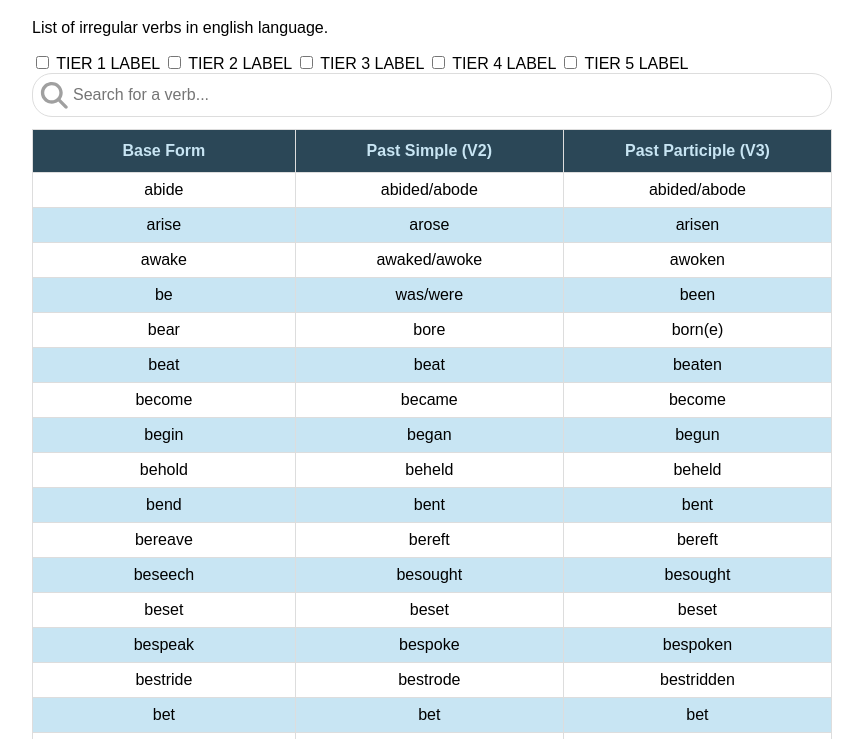
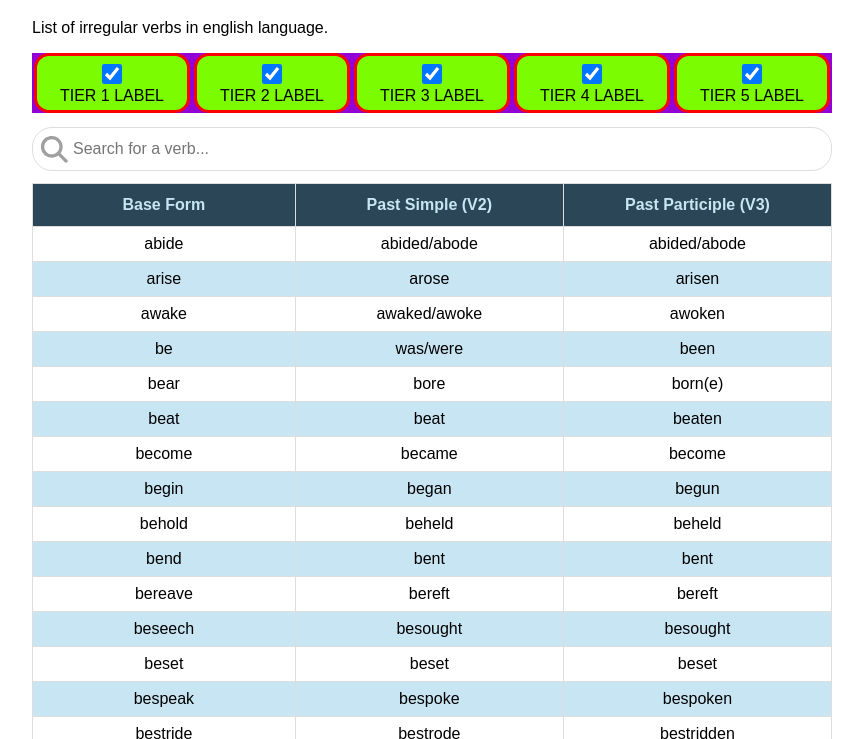
Before and after one commit to Wojciach/irregular-verbs, a plain HTML site: page index.html in a window 1280 px wide. Shown: the part 61-800 px from the top of the page, without its empty margins (208-1071 px from the left). Drawn offline with Linux system fonts and the light colour scheme.

Commit message:
checkbox vs searchbar bug fixed

```diff
--- a/css.css
+++ b/css.css
@@ -54,4 +54,52 @@ table {
     border: 1px solid #ddd; /* Add a grey border */
     border-radius: 20px;
     margin-bottom: 12px; /* Add some space below the input */
+
   }
+
+  #tier-inputs {
+
+    display: flex;
+    background-color: darkviolet;
+    width: 100%;
+    text-align: center;
+    margin-bottom: 14px;
+  }
+
+
+  #tier-inputs label {
+
+    display: inline-block;
+    margin: 0 2px;
+    width: 20%;
+    background-color: aqua;
+    border: 3px solid red;
+    border-radius: 15px;
+    justify-content: center;
+
+  }
+
+  #tier-inputs label input {
+    align-self: center;
+    margin-left:auto;
+    margin-right:auto;
+    display: block;
+    background-color: green;
+    width: 20px;
+    height: 20px;
+
+  }
+
+   #tier-inputs label {
+    padding: 5px;
+    display: block;
+    background-color: lawngreen;
+    border-radius: 15px;
+  }
+
+  tr:not(.tier-checked){
+    display: none;
+  }
+  tr:not(.contains-filter){
+    display: none;
+  }
--- a/index.html
+++ b/index.html
@@ -18,28 +18,32 @@
 </head>
 
 
-
-
 <body>
 
     <main>
         <h1>Irregular Verbs</h1>
         <p>List of irregular verbs in english language.</p>
 
-            <input onclick="viz(this.id)" type="checkbox" id="tier-1-in" name="namecheck1" value="tier-1">
-            <label for="tier-1-in"> TIER 1 LABEL</label>
+        <div id="tier-inputs">
 
-            <input onclick="viz(this.id)" type="checkbox" id="tier-2-in" name="namecheck2" value="tier-2">
-            <label for="tier-2-in"> TIER 2 LABEL</label>
+                <label><input checked onchange="viz(this.id)" type="checkbox" id="tier-1-in" name="namecheck1" value="tier-1">
+                TIER 1 LABEL</label>
 
-            <input onclick="viz(this.id)" type="checkbox" id="tier-3-in" name="namecheck3" value="tier-3">
-            <label for="tier-3-in"> TIER 3 LABEL</label>
+                <label><input checked onchange="viz(this.id)" type="checkbox" id="tier-2-in" name="namecheck2" value="tier-2">
+                TIER 2 LABEL</label>
 
-            <input onclick="viz(this.id)" type="checkbox" id="tier-4-in" name="namecheck4" value="tier-4">
-            <label for="tier-4-in"> TIER 4 LABEL</label>
+                <label><input checked onchange="viz(this.id)" type="checkbox" id="tier-3-in" name="namecheck3" value="tier-3">
+                TIER 3 LABEL</label>
 
-            <input onclick="viz(this.id)" type="checkbox" id="tier-5-in" name="namecheck5" value="tier-5">
-            <label for="tier-5-in"> TIER 5 LABEL</label>
+                <label><input checked onchange="viz(this.id)" type="checkbox" id="tier-4-in" name="namecheck4" value="tier-4">
+                TIER 4 LABEL</label>
+
+                <label><input checked onchange="viz(this.id)" type="checkbox" id="tier-5-in" name="namecheck5" value="tier-5">
+                TIER 5 LABEL</label>
+
+        </div>
+
+        </div>
 
         <input type="text" id="myInput" onkeyup="myFunction()" placeholder="Search for a verb...">
 
@@ -60,6 +64,8 @@
 
 <script>
     includeHTML();
+
+
     </script>
 
 </html>
--- a/js.js
+++ b/js.js
@@ -1,3 +1,5 @@
+
+
 function includeHTML() {
     var z, i, elmnt, file, xhttp;
     /* Loop through a collection of all HTML elements: */
@@ -18,6 +20,7 @@ function includeHTML() {
             includeHTML();
           }
         }
+        xhttp.addEventListener("load", loading); //adding tier-checked and contains-filter to every tr element
         xhttp.open("GET", file, true);
         xhttp.send();
         /* Exit the function: */
@@ -45,29 +48,44 @@ function includeHTML() {
       if (tdText) {
 
         if (tdText.toUpperCase().indexOf(filter) > -1) {
-          tr[i].style.display = "";
-          tr[i].classList.add("zebra");
-          if (input.value == "") {tr[i].classList.remove("zebra");}
+
+          tr[i].classList.add("contains-filter");
 
         } else {
-          tr[i].style.display = "none";
-          tr[i].classList.remove("zebra");
+
+          tr[i].classList.remove("contains-filter");
         }
       }
-    } if (input.value == "") {}
+    }
   }
 
   function viz(id) {
     var input = document.getElementById(id);
     var selected = document.getElementsByClassName(input.value);
 
+
     for(i=0; i<=(selected.length-1); i++) {
-      input.checked ? selected[i].style.display = "" : selected[i].style.display = "none";
+
+        if (input.checked) {
+          selected[i].style.display = "";
+          selected[i].classList.add("tier-checked");
+
+        }
+        else {
+          selected[i].style.display = "none";
+          selected[i].classList.remove("tier-checked");
+      }
 
     }
 
+  }
 
+  function loading() {
 
+    var allTr = document.querySelectorAll('tr');
 
-
+    for(i=0; i<=allTr.length-1; i++) {
+        allTr[i].classList.add("tier-checked");
+        allTr[i].classList.add("contains-filter");
+    }
   }
```
